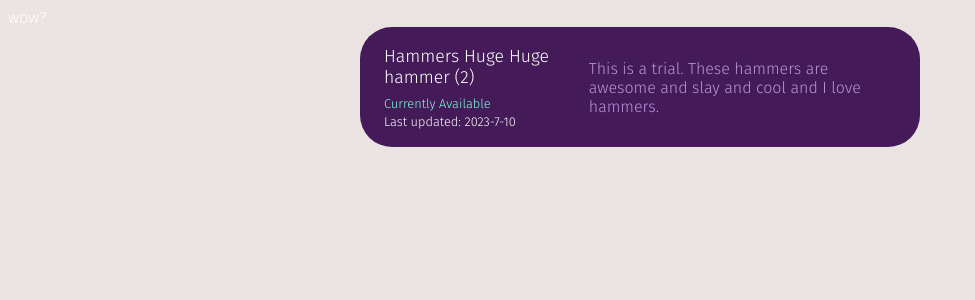
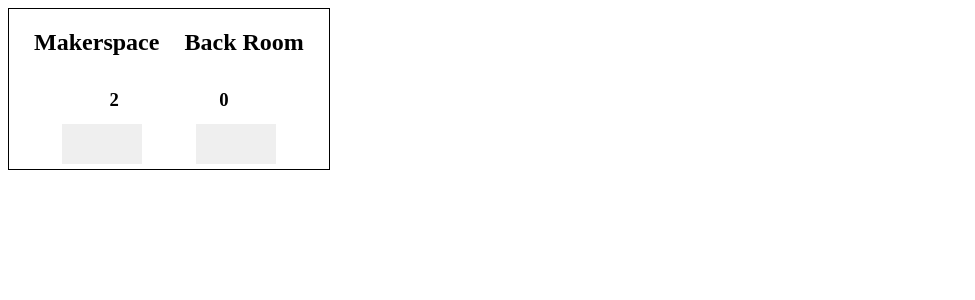
Before and after one commit to sitechtimes/inventory-app, a Nuxt app in the folder inventory-frontend/: page / in a window 1280 px wide. Shown: the top 300 px of the page, without its empty margins (0-975 px from the left). Built offline with nearby package versions, Linux system fonts and the light colour scheme.

Commit message:
creating component to move quantities

```diff
--- a/inventory-frontend/app.vue
+++ b/inventory-frontend/app.vue
@@ -1,40 +1,9 @@
 <template>
   <div>
-    wow?
-    <div id="itemHolder">
-      <Item
-        :name="'Hammers Huge Huge hammer'"
-        :quantity="2"
-        :description="'This is a trial. These hammers are awesome and slay and cool and I love hammers.  '"
-        :available="true"
-        :updated="'2023-7-10'"
-      />
-    </div>
+    <NuxtPage />
   </div>
 </template>
 
-<style>
-@import url("https://fonts.googleapis.com/css2?family=Fira+Sans:wght@300&display=swap");
+<style></style>
 
-body {
-  background-color: #ebe3e2;
-  color: #ffffff;
-  font-family: "Fira Sans", sans-serif;
-}
-#itemHolder {
-  display: flex;
-  height: 100%;
-  width: 100%;
-  align-items: center;
-  justify-content: center;
-}
-</style>
-
-<script>
-import Item from "./components/item.vue";
-
-export default {
-  name: "app",
-  components: { Item },
-};
-</script>
+<script></script>
--- /dev/null
+++ b/inventory-frontend/components/MoveItems.vue
@@ -0,0 +1,77 @@
+<template>
+  <div class="change">
+    <div class="location">
+      <h2>Makerspace</h2>
+      <h2>Back Room</h2>
+    </div>
+    <div class="amount">
+      <h3>{{ Makerspace }}</h3>
+      <h3>{{ Backroom }}</h3>
+    </div>
+    <div v-if="haveSupplies" class="error">
+      <h2>None left in {{ room }}</h2>
+    </div>
+    <div class="btn">
+      <button @click="toMakerspace"></button>
+      <button @click="toBackRoom"></button>
+    </div>
+  </div>
+</template>
+
+<script setup>
+let Makerspace = ref(2);
+let Backroom = ref(0);
+let haveSupplies = ref(false);
+let room = ref("");
+
+function toBackRoom() {
+  if (Makerspace.value > 0) {
+    room.value = "";
+    haveSupplies.value = false;
+    Backroom.value += 1;
+    Makerspace.value -= 1;
+  } else {
+    room.value = "Makerspace";
+    haveSupplies.value = true;
+  }
+}
+
+function toMakerspace() {
+  if (Backroom.value > 0) {
+    room.value = "";
+    haveSupplies.value = false;
+
+    Makerspace.value += 1;
+    Backroom.value -= 1;
+  } else {
+    room.value = "Backroom";
+    haveSupplies.value = true;
+  }
+}
+</script>
+
+<style scoped>
+.change {
+  border: solid 1px black;
+  width: 20rem;
+  height: 10rem;
+  display: flex;
+  flex-flow: column nowrap;
+}
+.location,
+.amount,
+.btn {
+  display: flex;
+  flex-flow: row nowrap;
+  justify-content: space-evenly;
+  align-items: center;
+}
+.amount {
+  height: 3rem;
+}
+button {
+  border: none;
+  width: 5rem;
+  height: 2.5rem;
+}
+</style>
--- /dev/null
+++ b/inventory-frontend/pages/index.vue
@@ -0,0 +1,9 @@
+<template>
+  <div>
+    <MoveItems />
+  </div>
+</template>
+
+<script setup></script>
+
+<style lang="scss" scoped></style>
```
